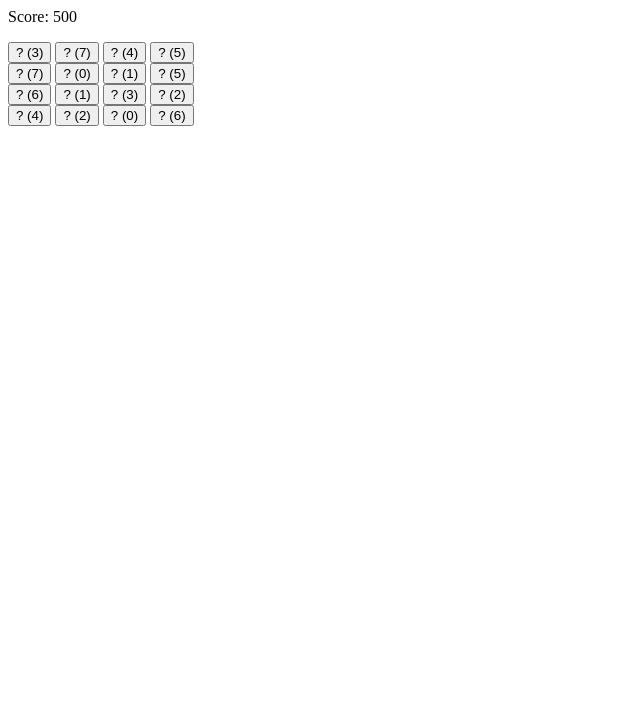
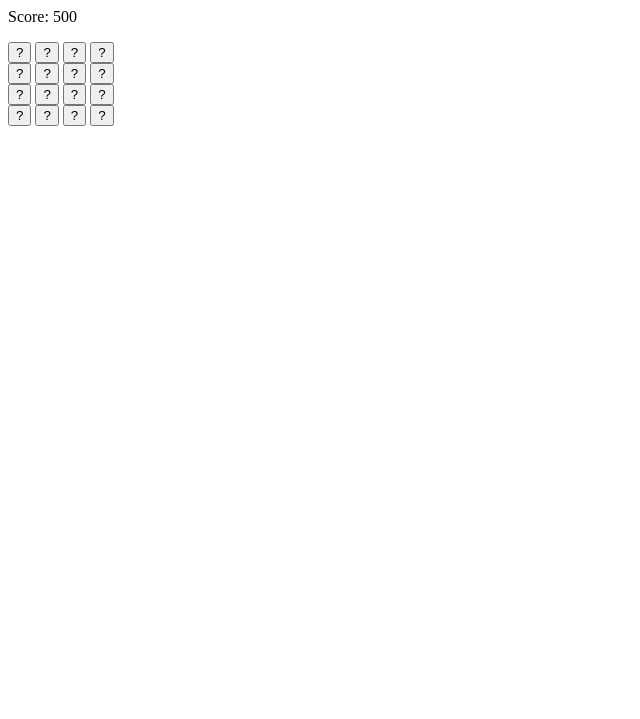
Before and after one commit to nao-web/jspractice, a plain HTML site: page dotinstall/step2/concentration/index.html in a window 1280 px wide. Shown: the part 81-800 px from the top of the page, without its empty margins (0-640 px from the left). Drawn offline with Linux system fonts and the light colour scheme.

Commit message:
concentration ? hidden

```diff
--- a/dotinstall/step2/concentration/index.html
+++ b/dotinstall/step2/concentration/index.html
@@ -44,7 +44,7 @@
                     var a = Math.floor(Math.random() * 16);
                     if (cards[a] == undefined) {
                         cards[a] = Math.floor(i / 2);
-                        document.getElementById('button_' + a).value = '? ('+ cards[a] +')';
+                        document.getElementById('button_' + a).value = '?';
                         flag = false;
                     }
                 }
```
